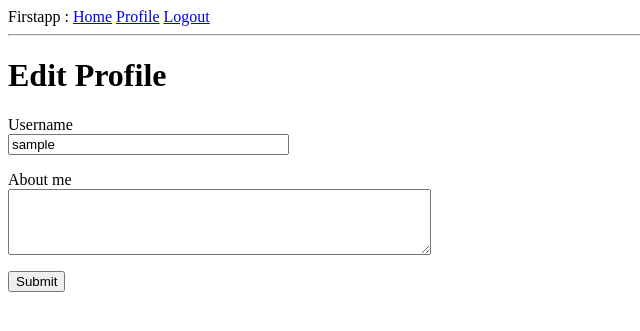
After one commit to mani87/BasicApp, a Flask app: page /edit_profile in a window 1280 px wide. The commit adds this page. Shown: the top 331 px of the page, without its empty margins (0-640 px from the left). Run offline with Flask 2, Linux system fonts and the light colour scheme; the visitor is signed in with stand-in values (Sample User, id 1); data comes from the database, SQL or seed files in the repository; both versions use the stored data as it was after the commit.

Commit message:
Add Edit profile option

```diff
--- a/app/forms.py
+++ b/app/forms.py
@@ -1,6 +1,6 @@
 from flask_wtf import FlaskForm
-from wtforms import StringField, PasswordField, BooleanField, SubmitField
-from wtforms.validators import DataRequired, ValidationError, Email, EqualTo
+from wtforms import StringField, PasswordField, BooleanField, SubmitField, TextAreaField
+from wtforms.validators import DataRequired, ValidationError, Email, EqualTo, Length
 from app.models import User
 
 
@@ -29,3 +29,9 @@ class RegistrationForm(FlaskForm):
 		user = User.query.filter_by(email=email.data).first()
 		if user is not None:
 			raise ValidationError('Please use a different email')
+
+
+class EditProfileForm(FlaskForm):
+	username = StringField('Username', validators=[DataRequired()])
+	about_me = TextAreaField('About me', validators=[Length(min=0, max=140)])
+	submit = SubmitField('Submit')
--- a/app/models.py
+++ b/app/models.py
@@ -2,6 +2,7 @@ from app import db, login
 from datetime import datetime
 from werkzeug.security import generate_password_hash, check_password_hash
 from flask_login import UserMixin
+from hashlib import md5
 
 
 @login.user_loader
@@ -14,6 +15,9 @@ class User(UserMixin, db.Model):
 	username = db.Column(db.String(64), index=True, unique=True)
 	email = db.Column(db.String(120), index=True, unique=True)
 	password_hash = db.Column(db.String(128))
+	about_me = db.Column(db.String(140))
+	last_seen = db.Column(db.DateTime, default=datetime.utcnow)
+
 
 	def __repr__(self):
 		return '<User {}>'.format(self.username)
@@ -24,6 +28,10 @@ class User(UserMixin, db.Model):
 	def check_password(self, password):
 		return check_password_hash(self.password_hash, password)
 
+	def avatar(self, size):
+		digest = md5(self.email.lower().encode('utf-8')).hexdigest()
+		return 'https://www.gravatar.com/avatar/{}?d=identicon&s={}'.format(digest, size)
+
 
 class Post(db.Model):
 	id = db.Column(db.Integer, primary_key=True)
--- a/app/routes.py
+++ b/app/routes.py
@@ -1,9 +1,11 @@
 from app import app, db
 from flask import render_template, flash, redirect, url_for, request
-from app.forms import LoginForm, RegistrationForm
+from app.forms import LoginForm, RegistrationForm, EditProfileForm
 from flask_login import current_user, login_user, logout_user, login_required
 from app.models import User
 from werkzeug.urls import url_parse
+from datetime import datetime
+
 
 
 @app.route('/')
@@ -32,7 +34,7 @@ def login():
     if form.validate_on_submit():
         user = User.query.filter_by(username=form.username.data).first()
         if user is None or not user.check_password(form.password.data):
-            flash('Invalid username or password' + user)
+            flash('Invalid username or password')
             return redirect(url_for('login'))
         login_user(user, remember=form.remember_me.data)
         next_page = request.args.get('next')
@@ -63,3 +65,41 @@ def register():
         flash('Congratulations, you are now a registered user!')
         return redirect(url_for('login'))
     return render_template('register.html', title="Register", form=form)
+
+
+
+@app.route('/user/<username>')
+@login_required
+def user(username):
+    user = User.query.filter_by(username=username).first_or_404()
+    posts = [
+        {'author':user, 'body':'Sample post #1'},
+        {'author':user, 'body':'Sample post #2'},
+        {'author':user, 'body':'Sample post #3'}
+    ]
+    return render_template('user.html', user=user, posts=posts)
+
+
+
+@app.before_request
+def before_request():
+    if current_user.is_authenticated:
+        current_user.last_seen = datetime.utcnow()
+        db.session.commit()
+
+
+
+@app.route('/edit_profile', methods=['GET', 'POST'])
+@login_required
+def edit_profile():
+    form = EditProfileForm()
+    if form.validate_on_submit():
+        current_user.username = form.username.data
+        current_user.about_me = form.about_me.data
+        db.session.commit()
+        flash('Your changes have been saved.')
+        return redirect(url_for('edit_profile'))
+    elif request.method == 'GET':
+        form.username.data = current_user.username
+        form.about_me.data = current_user.about_me
+    return render_template('edit_profile.html', title='Edit Profile', form=form)
--- /dev/null
+++ b/app/templates/_post.html
@@ -0,0 +1,6 @@
+<table>
+        <tr valign="top">
+            <td><img src="{{ post.author.avatar(36) }}"></td>
+            <td>{{ post.author.username }} says:<br>{{ post.body }}</td>
+        </tr>
+</table>
--- a/app/templates/base.html
+++ b/app/templates/base.html
@@ -11,6 +11,7 @@
 			{% if current_user.is_anonymous %}
 			<a href="{{ url_for('login') }}">Login</a>
 			{% else %}
+			<a href="{{ url_for('user', username=current_user.username)}}">Profile</a>
 			<a href="{{ url_for('logout') }}">Logout</a>
 			{% endif %}
 		</div>
--- /dev/null
+++ b/app/templates/edit_profile.html
@@ -0,0 +1,23 @@
+{% extends "base.html" %}
+
+{% block content %}
+    <h1>Edit Profile</h1>
+    <form action="" method="post">
+        {{ form.hidden_tag() }}
+        <p>
+            {{ form.username.label }}<br>
+            {{ form.username(size=32) }}<br>
+            {% for error in form.username.errors %}
+            <span style="color: red;">[{{ error }}]</span>
+            {% endfor %}
+        </p>
+        <p>
+            {{ form.about_me.label }}<br>
+            {{ form.about_me(cols=50, rows=4) }}<br>
+            {% for error in form.about_me.errors %}
+            <span style="color: red;">[{{ error }}]</span>
+            {% endfor %}
+        </p>
+        <p>{{ form.submit() }}</p>
+    </form>
+{% endblock %}
```
Also changed, not shown: app/templates/user.html (added, +22 -0 lines), migrations/versions/cf7154aa4463_new_fields_added.py (added, +30 -0 lines), app/app.db, 5 other files.
